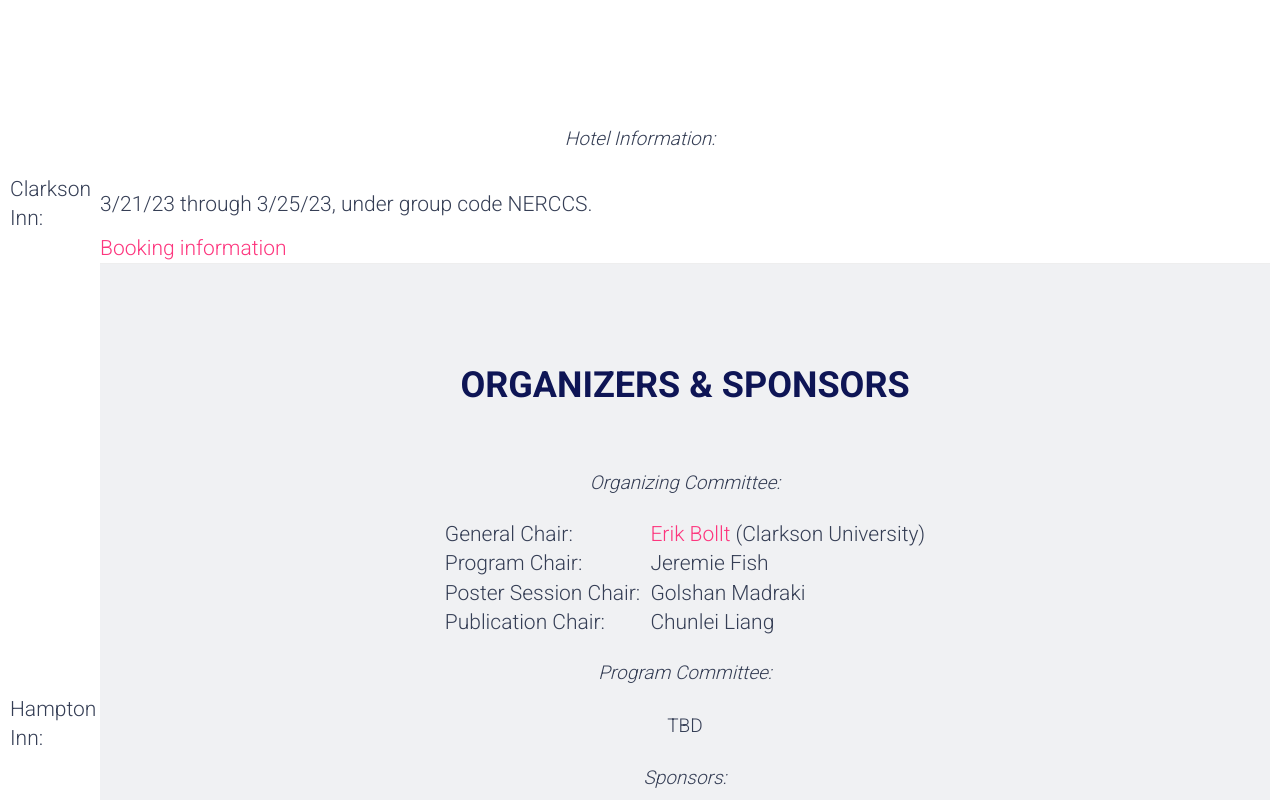
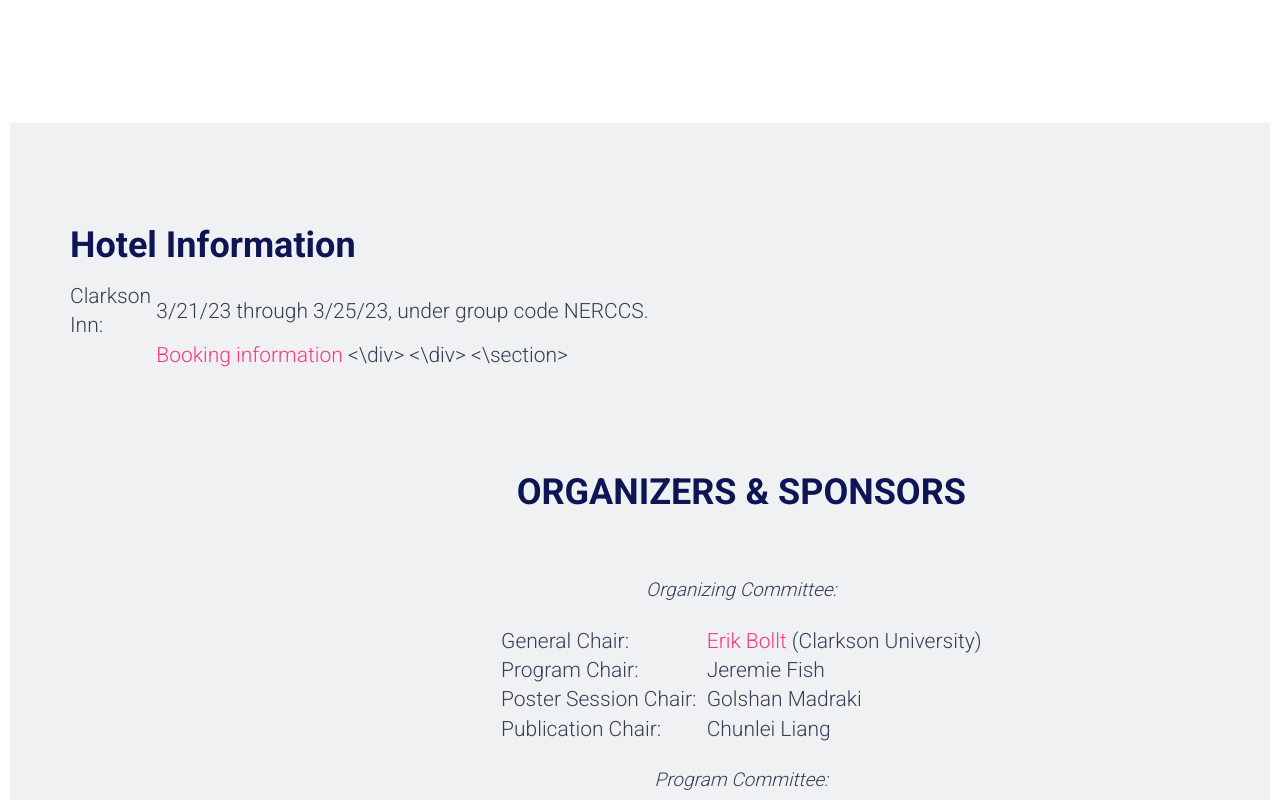
Before and after one commit to nerccs2023/nerccs2023.github.io, a plain HTML site: page index.html in a window 1280 px wide. Shown: the part 3780-4580 px from the top of the page. Drawn offline with Linux system fonts and the light colour scheme.

Commit message:
Update index.html

```diff
--- a/index.html
+++ b/index.html
@@ -301,16 +301,26 @@
         <!-- /.container -->
     </section>
     <!-- .pricing-section -->
-<p class="lead" align="center">
-<em>Hotel Information:</em>
-</p>
-
+	<section id="" class="section-wrapper gray-bg">
+		<div class="container">
+			<div class ="row">
+				<div class="col-md-12">
+					<div class="section title">
+						<h1>Hotel Information</h1>
+					</div>
+				</div>
+			</div>
+			<div class="row">
+				<div class="col-md-12">
 <table class="lead" align="center">
 <tr halign="top"><td>Clarkson Inn: &nbsp;</td><td>
 3/21/23 through 3/25/23, under group code NERCCS.
 <tr halign="top"><td>Hampton Inn: &nbsp;</td><td>
 <a href="https://www.hilton.com/en/book/reservation/deeplink/?ctyhocn=OGSPCHX&arrivaldate=2023-03-21&departuredate=2023-03-25&srpCodes=LHHNCC" target="_blank">Booking information</a>
-
+					</div>
+				<\div>
+			<\div>
+		<\section>
     <section id="section-organizers" class="section-wrapper gray-bg">
         <div class="container">
             <div class="row">
```
